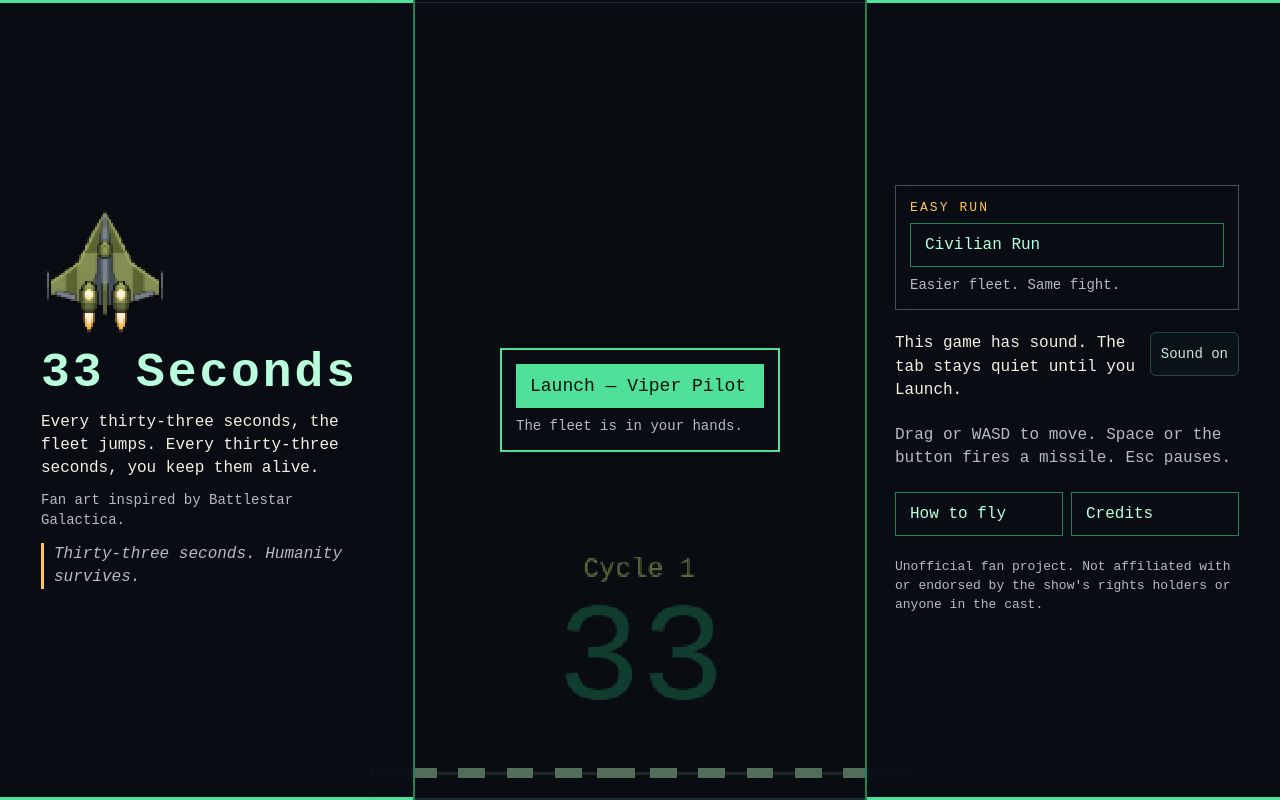
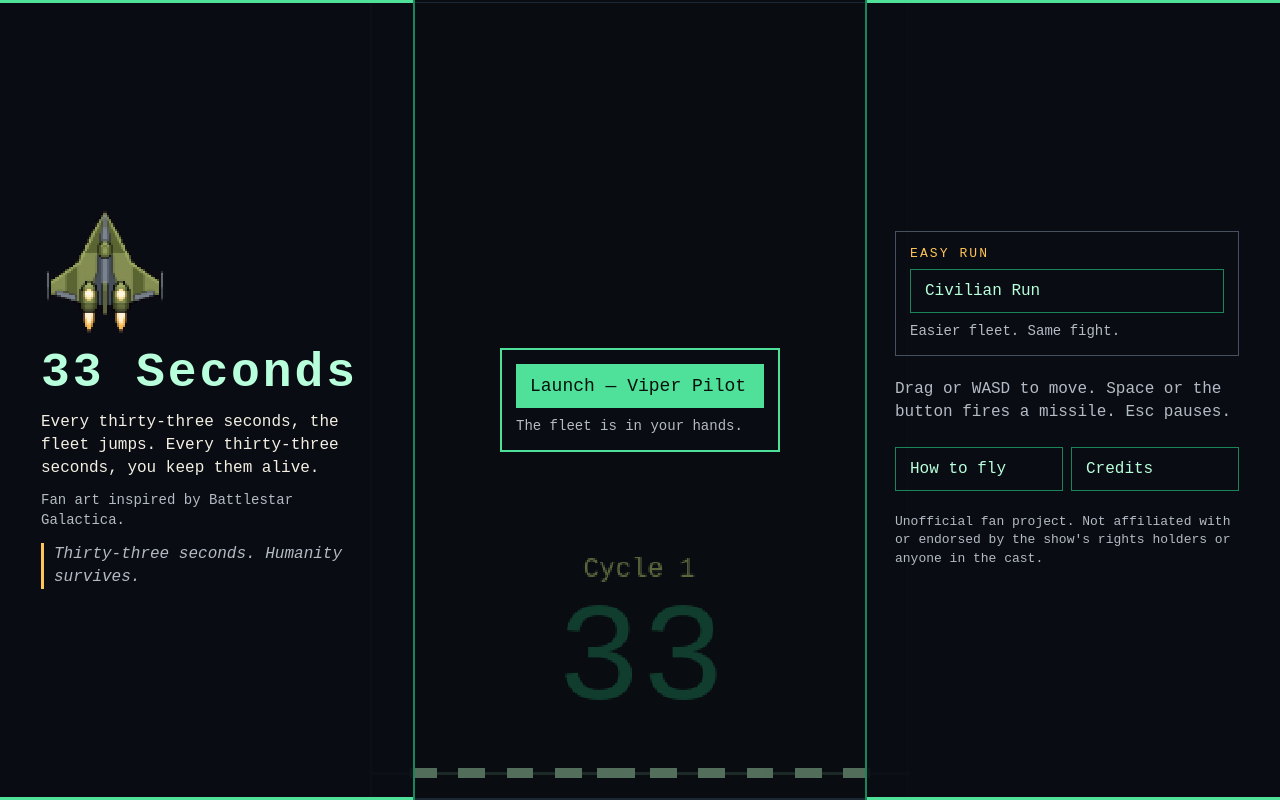
Before and after one commit to mooeypoo/33-seconds, a Vue app: page / in a window 1280 px wide. Built offline with nearby package versions, Linux system fonts and the light colour scheme.

Commit message:
Hide the mute button until the game has sound.
The setting and the control stay, so the button can return with the first sound.

Co-authored-by: Cursor <cursoragent@cursor.com>

```diff
--- a/src/presentation/components/HudBar.vue
+++ b/src/presentation/components/HudBar.vue
@@ -1,7 +1,6 @@
 <script setup lang="ts">
 import { ref } from 'vue';
 import CycleClock from './CycleClock.vue';
-import MuteControl from './MuteControl.vue';
 import type { SessionPhase } from '../../application/GameSession';
 import { hudStore } from '../stores/hudStore';
 
@@ -104,7 +103,6 @@ const stats = hudStore.state;
         ⚙
       </button>
       <div class="menu" :class="{ open: settingsOpen }" data-ui>
-        <MuteControl compact />
         <button v-if="phase === 'running' && allowPause !== false" data-ui class="hud-button" type="button" @click="pause">
           Pause
         </button>
@@ -201,7 +199,7 @@ const stats = hudStore.state;
   gap: 8px;
 }
 
-/* Sound, Pause, and About need about 440px beside the fleet score. */
+/* Pause and About need about 440px beside the fleet score. Mute returns with the first sound. */
 @container topband (max-width: 440px) {
   .cog {
     display: inline-block;
--- a/src/presentation/components/MuteControl.vue
+++ b/src/presentation/components/MuteControl.vue
@@ -1,4 +1,8 @@
 <script setup lang="ts">
+/**
+ * Ready for the first sound (PRD 14.1). Nothing mounts it until then: the title, the HUD, and
+ * pause stay quiet while Phaser boots with noAudio. The muted flag in player settings is unchanged.
+ */
 import { settingsStore } from '../stores/settingsStore';
 
 defineProps<{ compact?: boolean }>();
--- a/src/presentation/components/PauseOverlay.vue
+++ b/src/presentation/components/PauseOverlay.vue
@@ -1,7 +1,6 @@
 <script setup lang="ts">
 import { computed } from 'vue';
 import type { PauseReason, SessionStatus } from '../../application/GameSession';
-import MuteControl from './MuteControl.vue';
 import { settingsStore } from '../stores/settingsStore';
 
 const props = defineProps<{ status: SessionStatus }>();
@@ -33,7 +32,6 @@ const isCountingDown = computed(() => props.status.phase === 'resuming');
       <p class="note">Nothing is running: the clock, the swarm, and every effect are frozen.</p>
       <button class="resume" type="button" @click="emit('resume')">Resume</button>
       <button data-ui class="abandon" type="button" @click="emit('abandon')">Abandon run</button>
-      <MuteControl />
       <button
         data-ui
         class="effects"
--- a/src/presentation/components/TitleOverlay.vue
+++ b/src/presentation/components/TitleOverlay.vue
@@ -4,8 +4,6 @@ import titleCopy from '../../content/title.json';
 import viperNeutral from '../../../assets/ships/viper_neutral.png';
 import type { TierId } from '../../domain/balance/profile';
 import { createRandomStream } from '../../domain/shared/random';
-import MuteControl from './MuteControl.vue';
-
 const emit = defineEmits<{ start: [tier: TierId] }>();
 
 type Sheet = 'manual' | 'credits';
@@ -99,11 +97,6 @@ function onSheetKeydown(event: KeyboardEvent): void {
             <p class="kicker">{{ titleCopy.tiers.civilianKicker }}</p>
             <button class="civilian" type="button" @click="emit('start', 'civilian-ship')">Civilian Run</button>
             <p class="tier-note">{{ titleCopy.tiers.civilian }}</p>
-          </div>
-
-          <div class="sound-row">
-            <p class="sound">{{ titleCopy.sound }}</p>
-            <MuteControl />
           </div>
 
           <p class="hint">{{ titleCopy.controls }}</p>
```
Also changed, not shown: 4 other files (tests, documents, lock files or other folders).
